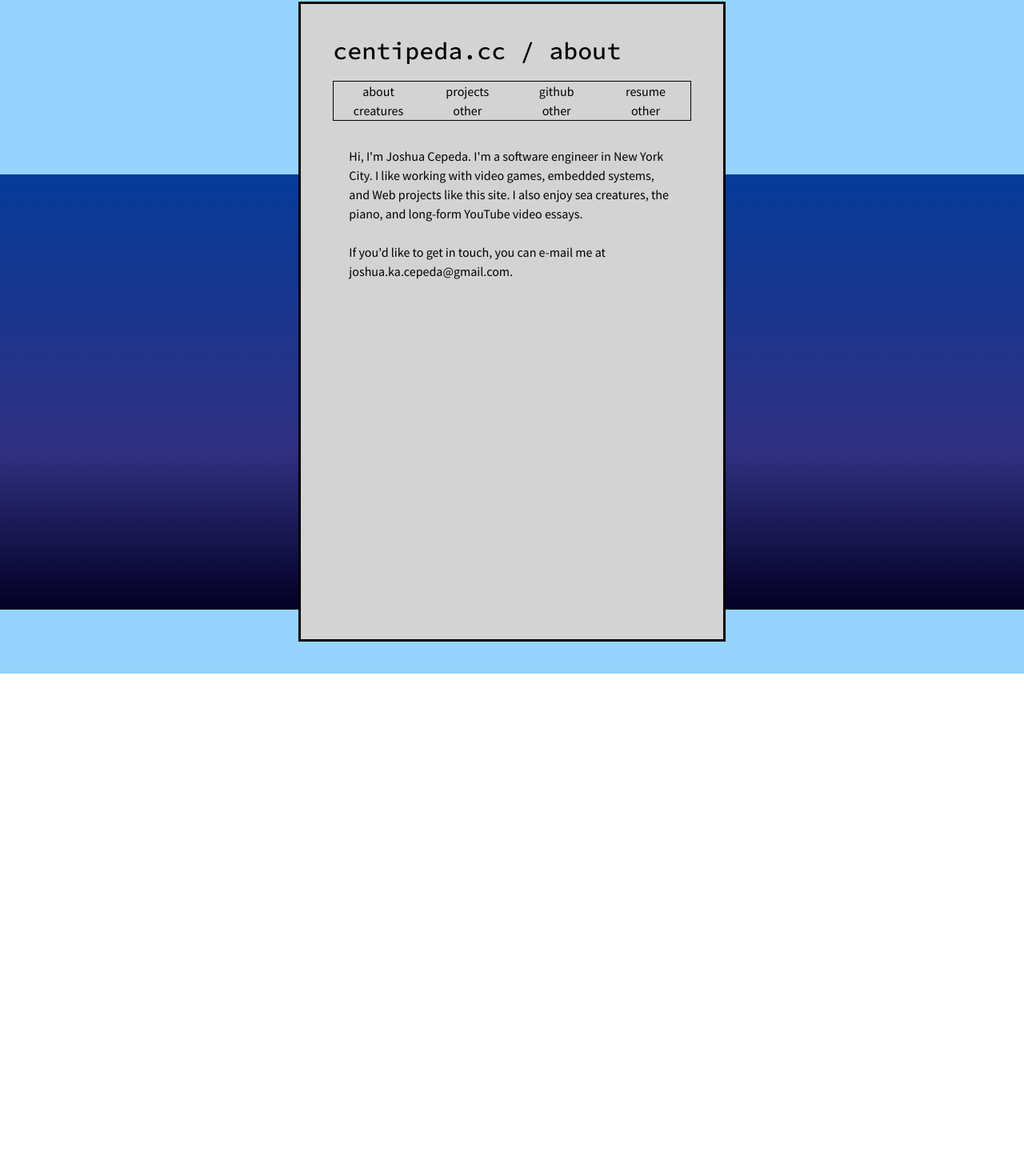
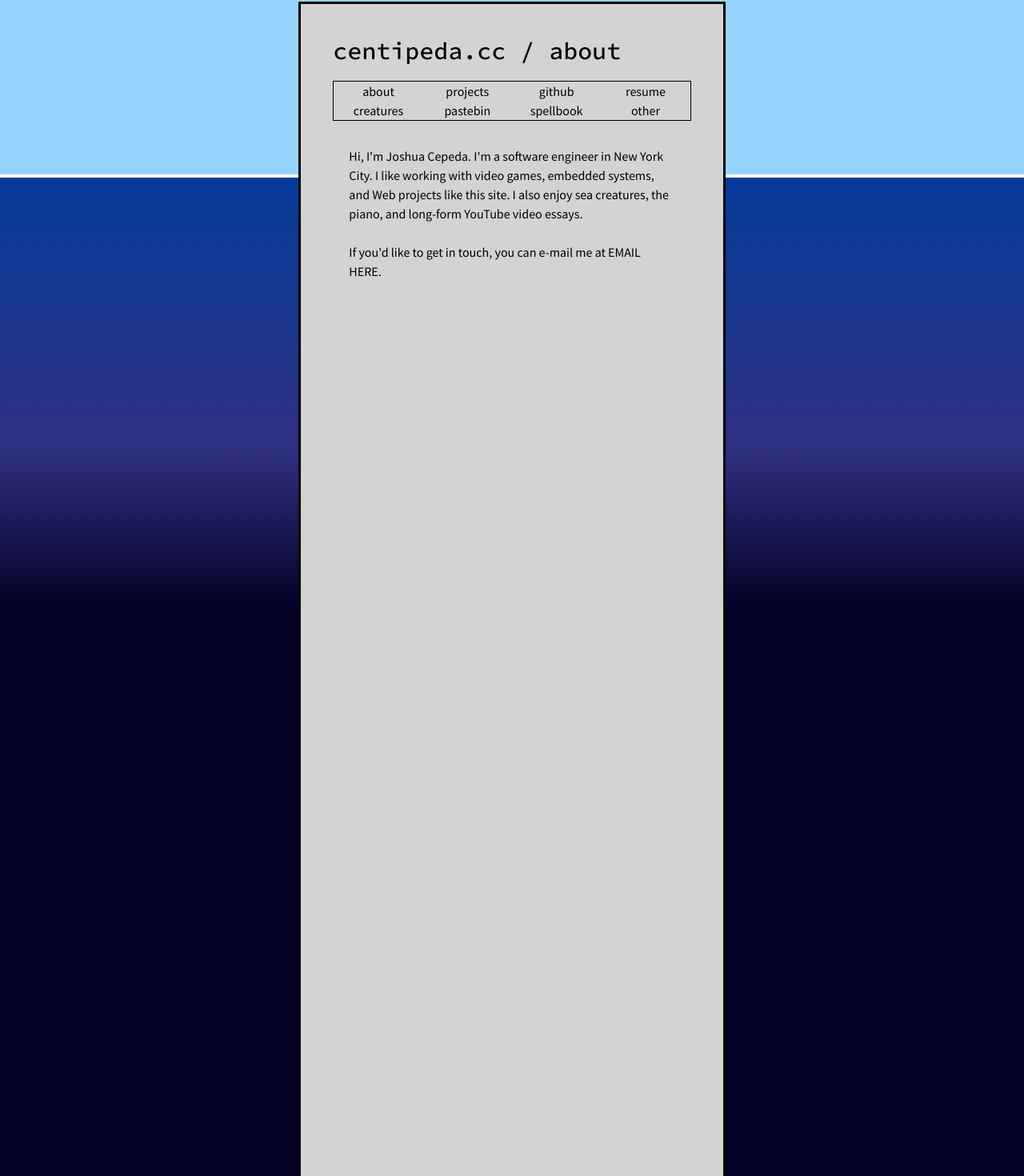
Before and after one commit to centipeda/centipeda.cc, a Nuxt app: page / in a window 1280 px wide. Shown: the part 38-1508 px from the top of the page at 80% size. Before the commit the page ends 880 px from the top, so only its background shows below. Built offline with nearby package versions, Linux system fonts and the light colour scheme.

Commit message:
infinite bg

```diff
--- a/layouts/default.vue
+++ b/layouts/default.vue
@@ -13,8 +13,8 @@
                 </div>
                 <div class="flex flex-row">
                     <a class="basis-0 grow text-center nav-item" href="/">creatures</a>
-                    <a class="basis-0 grow text-center nav-item" href="/">other</a>
-                    <a class="basis-0 grow text-center nav-item" href="/">other</a>
+                    <a class="basis-0 grow text-center nav-item" href="https://cnti.cc">pastebin</a>
+                    <a class="basis-0 grow text-center nav-item" href="https://spells.centipeda.cc">spellbook</a>
                     <a class="basis-0 grow text-center nav-item" href="/">other</a>
                 </div>
             </div>
@@ -33,12 +33,21 @@ export default {
 
     body {
         font-family: "Source Sans Pro";
-        background: rgb(2,0,36);
-        background: linear-gradient(0deg, rgba(2,0,36,1) 0%, rgba(48,48,130,1) 25%, #053b99 68%, rgba(150,212,253,1) 68%, rgba(150,212,253,1) 100%);
+        background: linear-gradient(0deg, rgba(2,0,36,1) 0%,
+            rgba(48,48,130,1) 25%,
+            #053b99 67.5%,
+            white 67.5%,
+            white 68%,
+            rgba(150,212,253,1) 68%,
+            rgba(150,212,253,1) 100%);
     }
 
     html,body {
         height: 100%;
+    }
+
+    html {
+        background: rgba(2, 0, 36, 1);
     }
 
     .serif-font {
--- a/pages/index.vue
+++ b/pages/index.vue
@@ -7,7 +7,60 @@
         piano, and long-form YouTube video essays.
     </p>
     <br>
-    <p>If you'd like to get in touch, you can e-mail me at joshua.ka.cepeda@gmail.com.</p>
+    <p>If you'd like to get in touch, you can e-mail me at EMAIL HERE.</p>
+    <p>&nbsp;</p>
+    <p>&nbsp;</p>
+    <p>&nbsp;</p>
+    <p>&nbsp;</p>
+    <p>&nbsp;</p>
+    <p>&nbsp;</p>
+    <p>&nbsp;</p>
+    <p>&nbsp;</p>
+    <p>&nbsp;</p>
+    <p>&nbsp;</p>
+    <p>&nbsp;</p>
+    <p>&nbsp;</p>
+    <p>&nbsp;</p>
+    <p>&nbsp;</p>
+    <p>&nbsp;</p>
+    <p>&nbsp;</p>
+    <p>&nbsp;</p>
+    <p>&nbsp;</p>
+    <p>&nbsp;</p>
+    <p>&nbsp;</p>
+    <p>&nbsp;</p>
+    <p>&nbsp;</p>
+    <p>&nbsp;</p>
+    <p>&nbsp;</p>
+    <p>&nbsp;</p>
+    <p>&nbsp;</p>
+    <p>&nbsp;</p>
+    <p>&nbsp;</p>
+    <p>&nbsp;</p>
+    <p>&nbsp;</p>
+    <p>&nbsp;</p>
+    <p>&nbsp;</p>
+    <p>&nbsp;</p>
+    <p>&nbsp;</p>
+    <p>&nbsp;</p>
+    <p>&nbsp;</p>
+    <p>&nbsp;</p>
+    <p>&nbsp;</p>
+    <p>&nbsp;</p>
+    <p>&nbsp;</p>
+    <p>&nbsp;</p>
+    <p>&nbsp;</p>
+    <p>&nbsp;</p>
+    <p>&nbsp;</p>
+    <p>&nbsp;</p>
+    <p>&nbsp;</p>
+    <p>&nbsp;</p>
+    <p>&nbsp;</p>
+    <p>&nbsp;</p>
+    <p>&nbsp;</p>
+    <p>&nbsp;</p>
+    <p>&nbsp;</p>
+    <p>&nbsp;</p>
   </div>
 </template>
 
```
